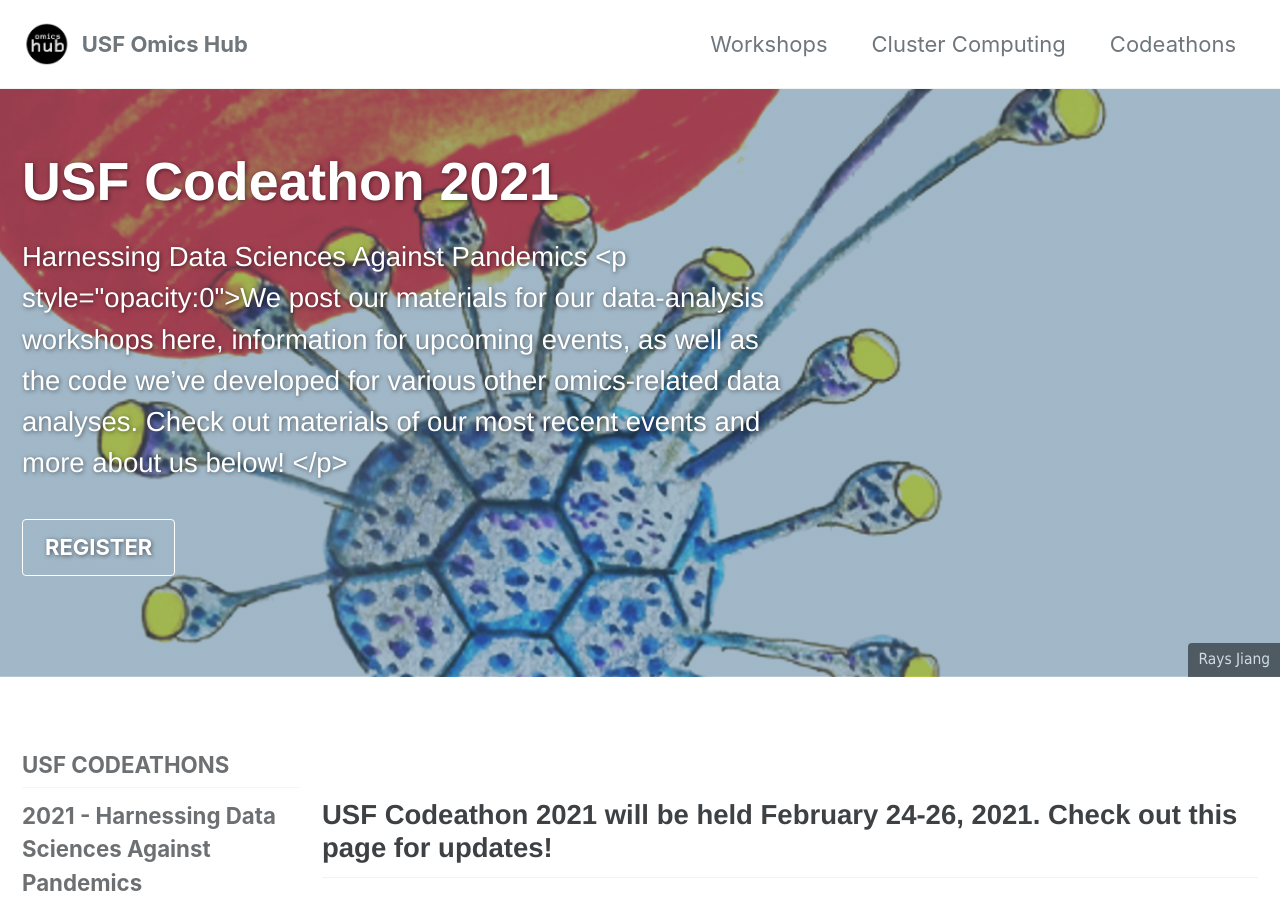
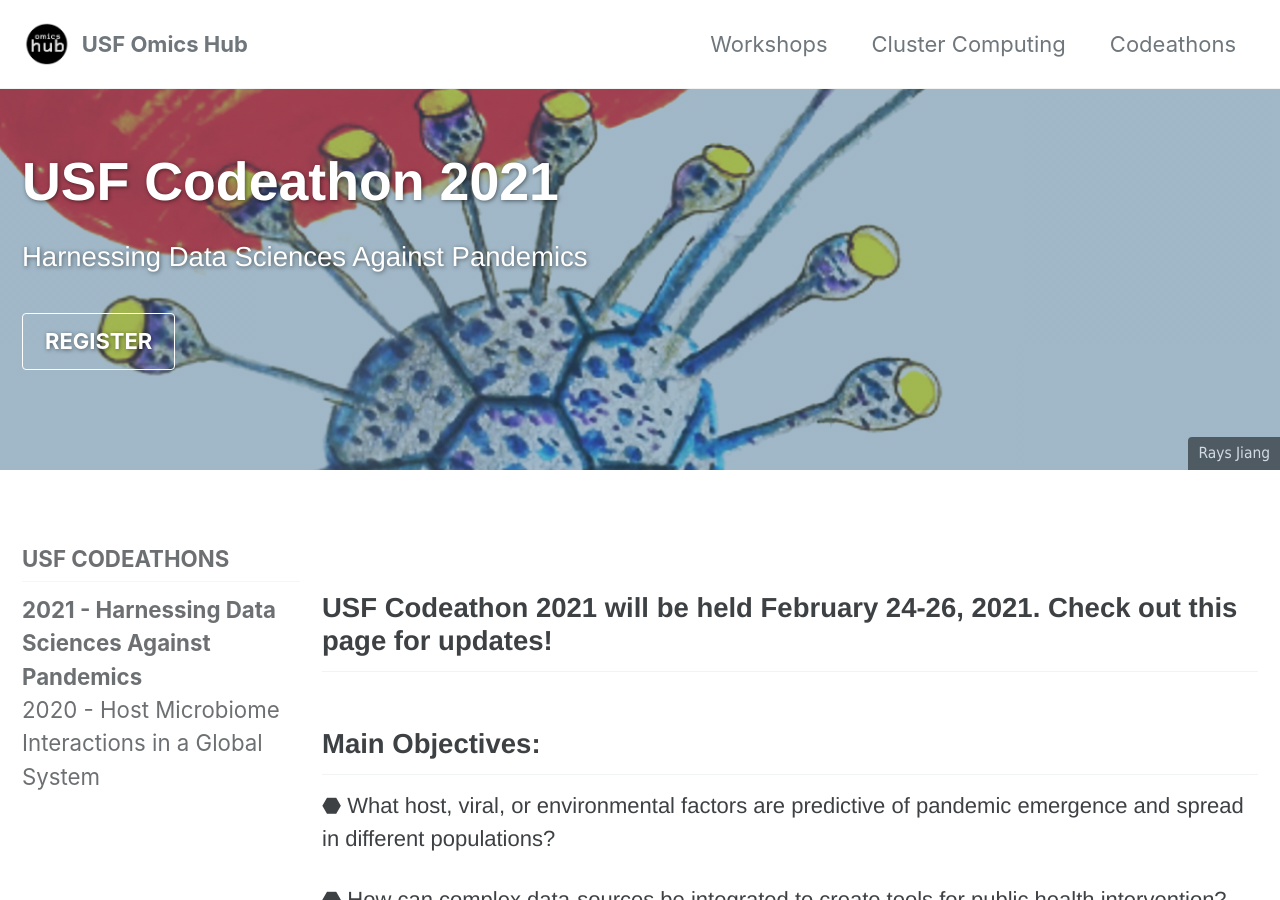
Before and after one commit to usfomicshub/usfomicshub.github.io, a Jekyll site: the page built from Codeathon/Codeathon2021/index.md, in a window 1280 px wide and 900 px high. Built offline with Jekyll 4.4.1, drawn with Linux system fonts in a browser that asks for light colours; cached includes are drawn as plain includes.

Commit message:
Update index.md

```diff
--- a/Codeathon/Codeathon2021/index.md
+++ b/Codeathon/Codeathon2021/index.md
@@ -8,7 +8,7 @@
     - label: "REGISTER"
       url: "https://usf.az1.qualtrics.com/jfe/form/SV_50zH4lG2bdRY8lL"
   caption: "Rays Jiang"
-excerpt: <a style="color:white"> Harnessing Data Sciences Against Pandemics <p style="opacity:0">We post our materials for our data-analysis workshops here, information for upcoming events, as well as the code we’ve developed for various other omics-related data analyses. Check out materials of our most recent events and more about us below! </p></a>
+excerpt: <a style="color:white">    Harnessing Data Sciences Against Pandemics</a>
 sidebar:
   nav: "docs-2"
 classes: wide
```
